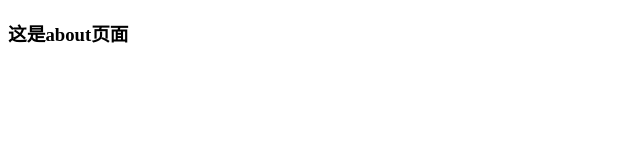
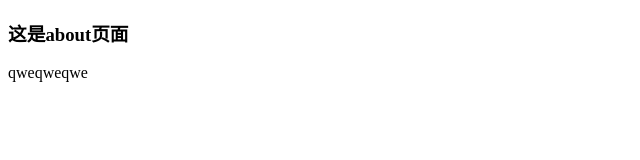
Before and after one commit to su-qun/0811-demo, a plain HTML site: page about.html in a window 1280 px wide. Shown: the whole page, without its empty margins (0-640 px from the left). Drawn offline with Linux system fonts and the light colour scheme.

Commit message:
对about进行修改

```diff
--- a/about.html
+++ b/about.html
@@ -7,5 +7,6 @@
 </head>
 <body>
     <h3>这是about页面</h3>
+    <p>qweqweqwe</p>
 </body>
 </html>
```
